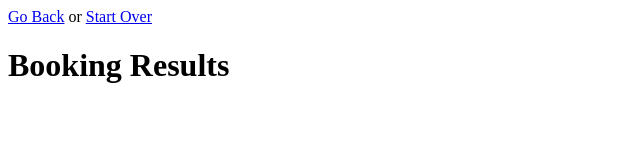
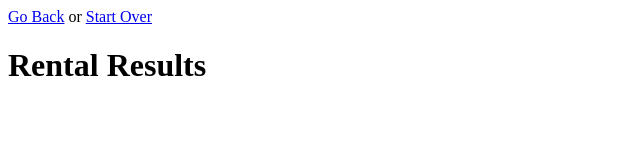
Before and after one commit to TaeWon01/CS201_Final_Project, a plain HTML site: page booking-result.html in a window 1280 px wide. Shown: the whole page, without its empty margins (0-640 px from the left). Drawn offline with Linux system fonts and the light colour scheme.

Commit message:
Update booking-result.html

```diff
--- a/booking-result.html
+++ b/booking-result.html
@@ -2,7 +2,7 @@
 <html lang="en" dir="ltr">
   <head>
     <meta charset="utf-8">
-    <title>Booking Result</title>
+    <title>Rental Result</title>
     <link rel="stylesheet" href="css/myStyles.css">
     <link rel="stylesheet" href="js/jquery-ui-1.12.1.custom/jquery-ui.min.css">
     <script src="js/jQuery-3.6.0-min.js" charset="utf-8"></script>
@@ -13,7 +13,7 @@
   </head>
   <body>
     <a href="index.html">Go Back</a> or <a href="index.html?reset">Start Over</a>
-    <h1>Booking Results</h1>
+    <h1>Rental Results</h1>
     <div id="complete-name"></div>
     <div id="booking-dates"></div>
     <div id="amenities"></div>
```
